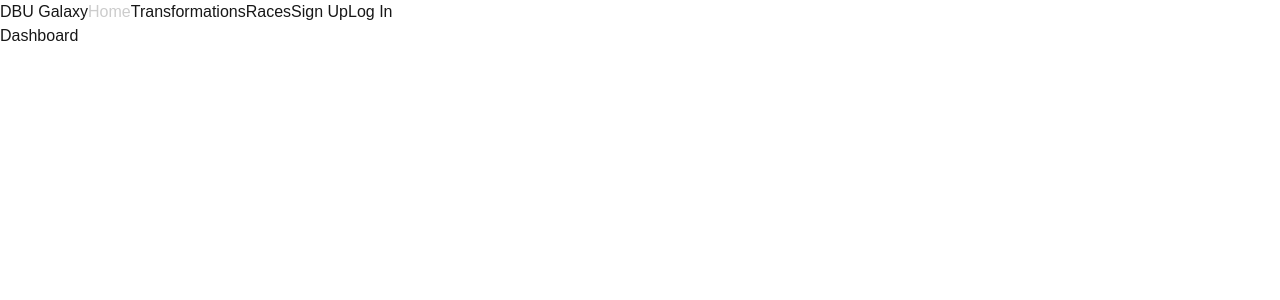
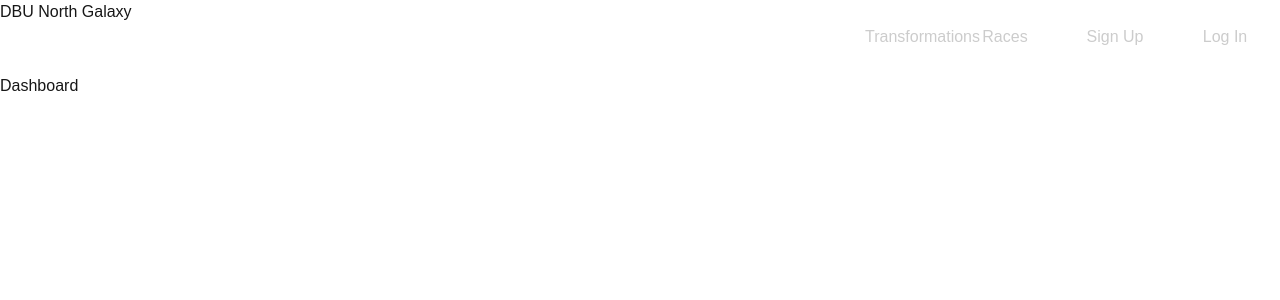
Before and after one commit to asolo726/dbu-homebrew, a Next.js app: page /dashboard in a window 1280 px wide. Shown: the top 300 px of the page. Built offline with nearby package versions, Linux system fonts and the light colour scheme.

Commit message:
Main page and css changes

```diff
--- a/app/globals.css
+++ b/app/globals.css
@@ -24,22 +24,3 @@ body {
   color: var(--foreground);
   font-family: Arial, Helvetica, sans-serif;
 }
-
-.navOption {
-  color: #CCCCCC;
-  text-decoration: none;
-}
-.navOption:hover {
-  color: #ff6900;
-}
-
-.transformation-dropdown{
-  position: relative;
-  display: inline-block;
-}
-
-.transformation-dropdown-content {
-  display: none;
-  position: absolute;
-  z-index: 1;
-}
--- /dev/null
+++ b/app/home.css
@@ -0,0 +1,30 @@
+.navOption {
+    color: #CCCCCC;
+    text-decoration: none;
+
+    width: 100px;
+    padding: 20px;
+    margin: 5px;
+    text-align: center;
+}
+
+nav >
+
+.navOption:hover {
+  color: #ff6900;
+}
+
+.transformation-dropdown{
+  position: relative;
+  display: inline-block;
+}
+
+.transformation-dropdown:hover .transformation-dropdown-content {
+  display: block;
+}
+
+.transformation-dropdown-content {
+  display: none;
+  position: absolute;
+  z-index: 1;
+}
--- a/app/layout.js
+++ b/app/layout.js
@@ -1,6 +1,7 @@
 import { Metadata } from "next";
 import { Geist, Geist_Mono } from "next/font/google";
 import "./globals.css";
+import "./home.css";
 
 const geistSans = Geist({
     variable: "--font-geist-sans",
@@ -25,32 +26,19 @@ export default function RootLayout({ children }) {
             >
                 <header className="">
                     <nav className="flex">
-                        <h1 className="">DBU Galaxy</h1>
-                        <a className="navOption" href="/">
-                            Home
-                        </a>
+                        <a className="flex-1 w-40"><h1>DBU North Galaxy</h1></a>
                         <div className="transformation-dropdown">
-                            <p>Transformations</p>
+                            <p className="navOption">Transformations</p>
                             <div className="transformation-dropdown-content">
-                                <ul>
-                                    <li className="navOption">
-                                        <a href="">Manifested Powers</a>
-                                    </li>
-                                    <li className="navOption">
-                                        <a href="">Enhancement Forms</a>
-                                    </li>
-                                    <li className="navOption">
-                                        <a href="">Alternate Forms</a>
-                                    </li>
-                                    <li className="navOption">
-                                        <a href="">Legendary Forms</a>
-                                    </li>
-                                </ul>
+                                <a className="navOption" href="">Manifested Powers</a>
+                                <a className="navOption" href="">Enhancement Forms</a>
+                                <a className="navOption" href="">Alternate Forms</a>
+                                <a className="navOption" href="">Legendary Forms</a>
                             </div>
                         </div>
-                        <a>Races</a>
-                        <a>Sign Up</a>
-                        <a>Log In</a>
+                        <a className="navOption">Races</a>
+                        <a className="navOption">Sign Up</a>
+                        <a className="navOption">Log In</a>
                     </nav>
                 </header>
                 {children}
```
